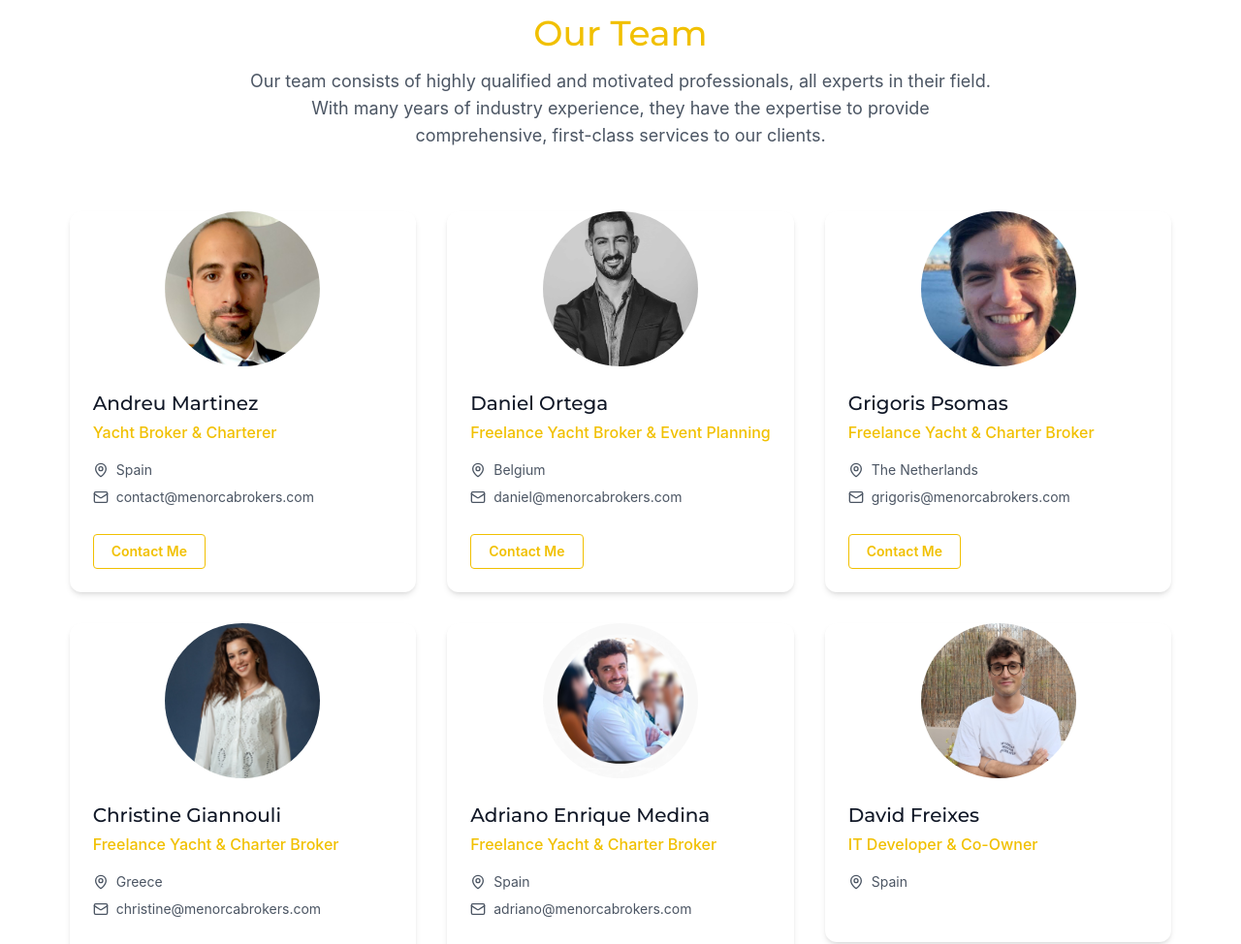
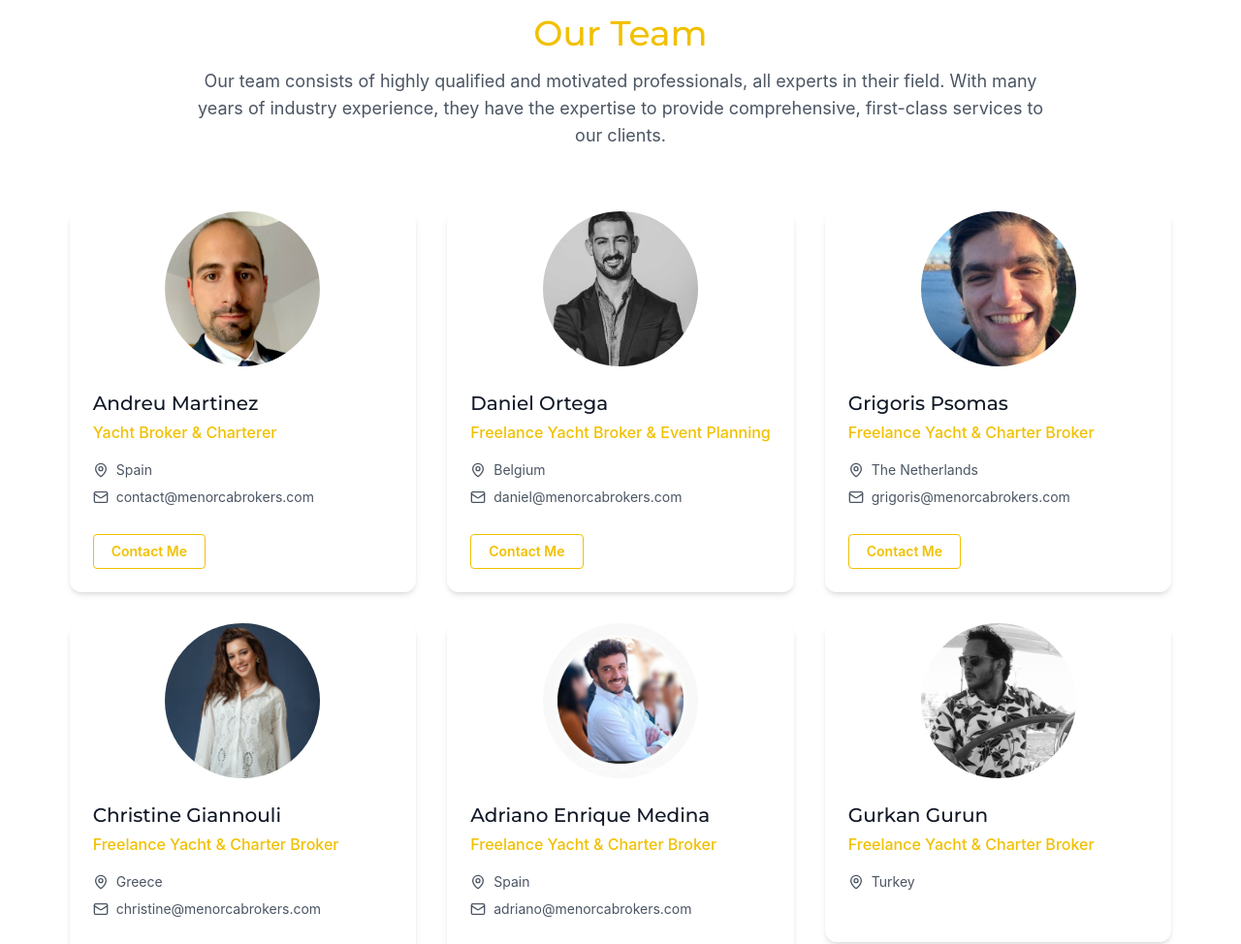
Before and after one commit to davidfreixes/myb, a Next.js app: page /quienes-somos in a window 1280 px wide. Shown: the part 490-1464 px from the top of the page at 97% size. Built offline with nearby package versions, Linux system fonts and the light colour scheme.

Commit message:
feat: new team member

```diff
--- a/client/general/company/components/about-us.tsx
+++ b/client/general/company/components/about-us.tsx
@@ -49,6 +49,12 @@ const teamMembers = [
     location: "Spain",
     email: "adriano@menorcabrokers.com",
     image: "/img/team/adriano-enrique.png",
+  },
+  {
+    name: "Gurkan Gurun",
+    role: "Freelance Yacht & Charter Broker",
+    location: "Turkey",
+    image: "/img/team/gurkan-gurun.jpeg",
   },
   {
     name: "David Freixes",
@@ -121,7 +127,7 @@ export default function AboutUs() {
             <h2 className="text-2xl sm:text-3xl md:text-4xl font-montserrat font-medium text-primary mb-4">
               {t("aboutUs.team.title")}
             </h2>
-            <p className="text-gray-600 max-w-3xl mx-auto text-base sm:text-lg">
+            <p className="text-gray-600 max-w-4xl mx-auto text-base sm:text-lg">
               {t("aboutUs.team.description")}
             </p>
           </motion.div>
```
Also changed, not shown: public/img/team/gurkan-gurun.jpeg (added).
